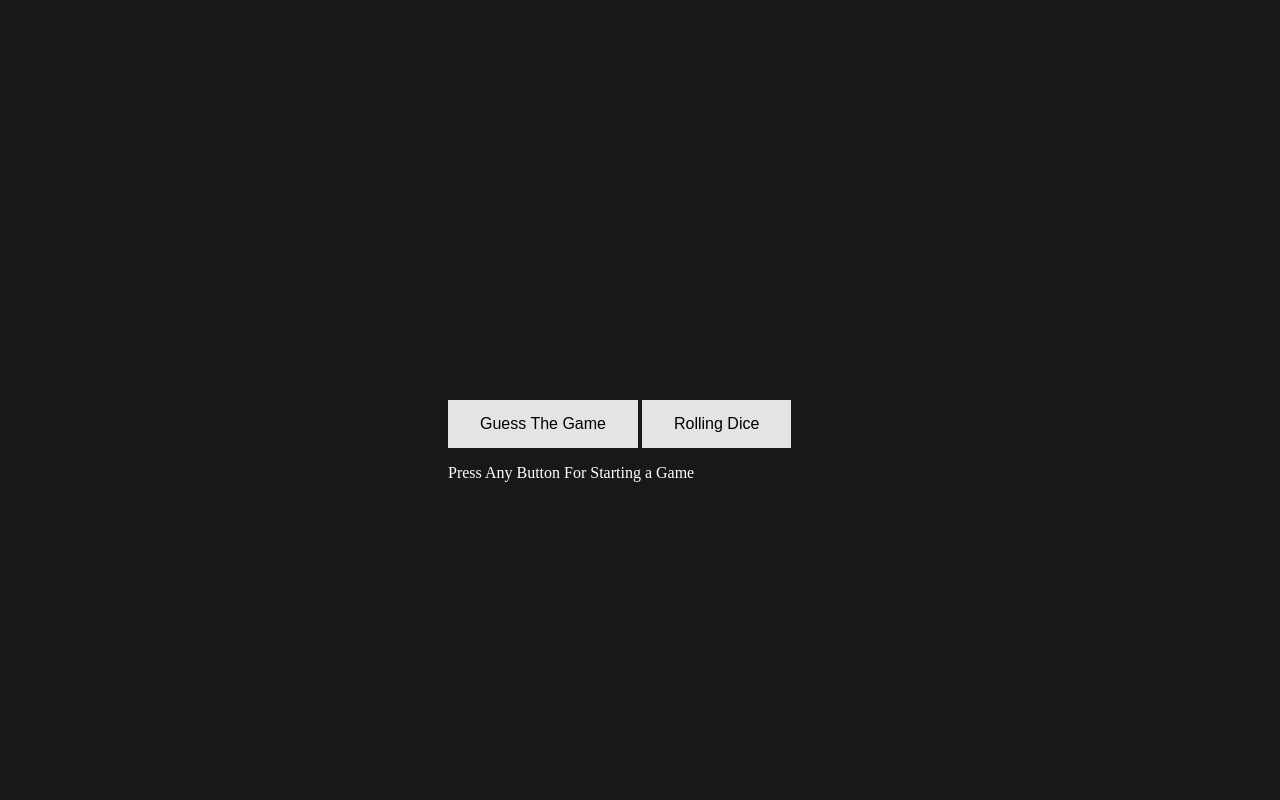
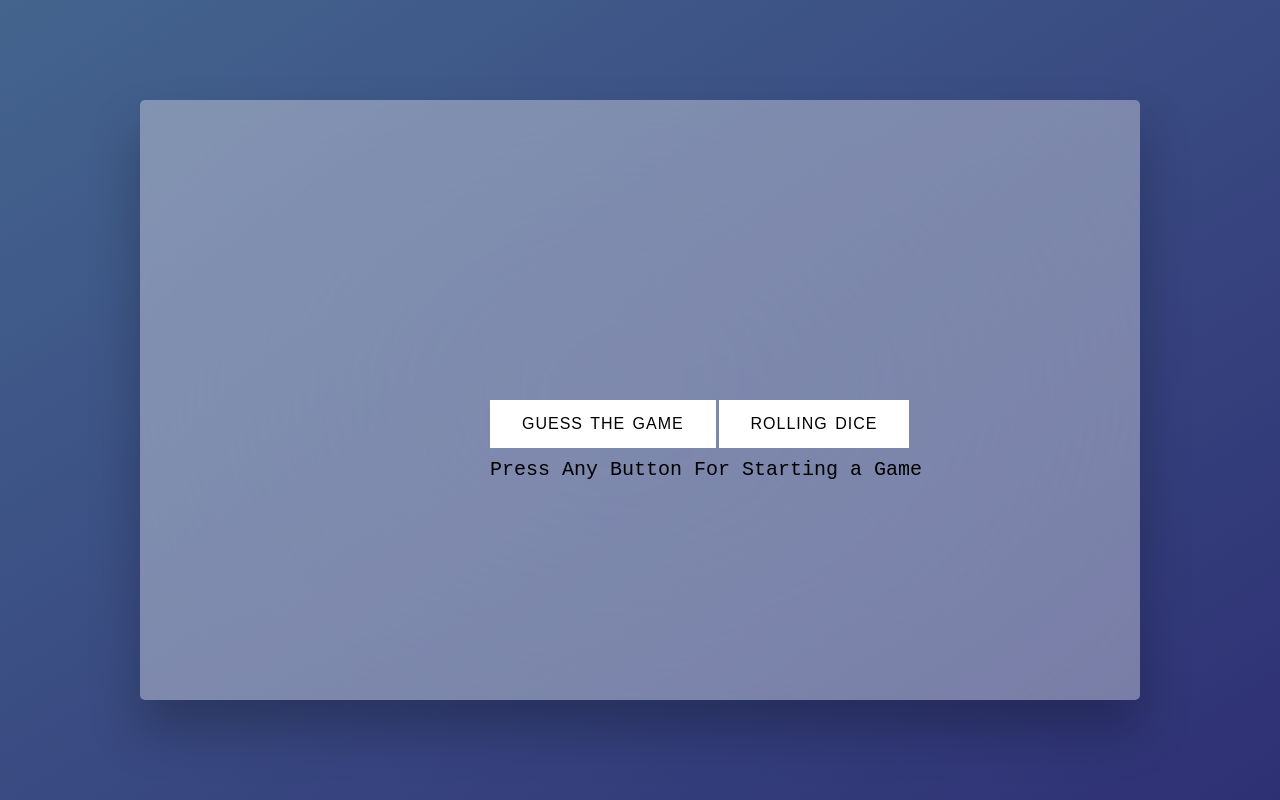
Before and after one commit to rzoshin/Rolling-Dice-or-Guess-The-Number-, a Django app: page / in a window 1280 px wide. Run offline with Django 3.2, Linux system fonts and the light colour scheme.

Commit message:
Update home.html

```diff
--- a/players/templates/home.html
+++ b/players/templates/home.html
@@ -7,6 +7,41 @@
     <title>Game 2100</title>
 
     <style>
+      * {
+        margin: 0;
+        padding: 0;
+        box-sizing: inherit;
+      }
+
+      html {
+        font-size: 62.5%;
+        box-sizing: border-box;
+      }
+
+      body {
+        font-family: 'Nunito', sans-serif;
+        font-weight: 400;
+        height: 100vh;
+        color: #333;
+        background-image: linear-gradient(to top left, #30327bef 0%, #5887c4af 100%);
+        display: flex;
+        align-items: center;
+        justify-content: center;
+      }
+
+      /* LAYOUT */
+      main {
+        position: relative;
+        width: 100rem;
+        height: 60rem;
+        background-color: rgba(255, 255, 255, 0.35);
+        backdrop-filter: blur(200px);
+        filter: blur();
+        box-shadow: 0 3rem 5rem rgba(0, 0, 0, 0.25);
+        border-radius: 5px;
+        overflow: hidden;
+        display: flex;
+      }
       body {
         background-color: #181818;
       }
@@ -18,9 +53,15 @@
         left: 35%;
       }
       .game {
-        background-color: #e4e4e4;
+        background-color: #ffffff;
         border: none;
         color: black;
+        font-size: 4rem;
+        text-transform: uppercase;
+        letter-spacing: 1px;
+        word-spacing: 2px;
+        font-weight: 300;
+        margin-bottom: 1rem;
         padding: 15px 32px;
         text-align: center;
         text-decoration: none;
@@ -28,8 +69,10 @@
         font-size: 16px;
       }
       .head {
-        color: white;
-        font-family: inherit;
+        color: black;
+        font-family: 'Courier New', Courier, monospace;
+        font-size: 2rem;
+        font-weight: 200;
       }
       .game:hover {
         cursor: pointer;
@@ -37,6 +80,7 @@
     </style>
   </head>
   <body>
+    <main>
       <div class="container">
         <div class="vertical-center">
           <a href="{% url 'gtn-page' %}"
@@ -48,5 +92,6 @@
           <p class="head">Press Any Button For Starting a Game</p>
         </div>
       </div>
+    </main>
   </body>
 </html>
```
Lines whose indentation alone changed are shown as unchanged.
